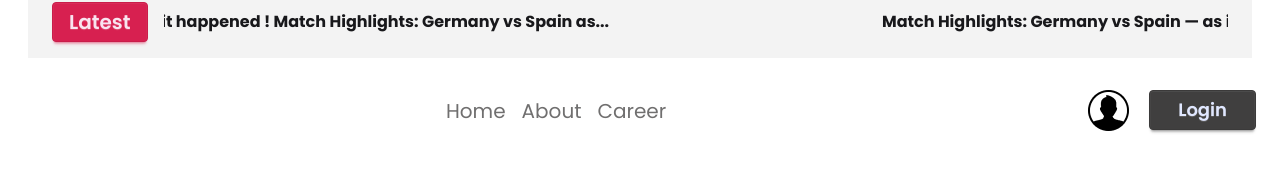
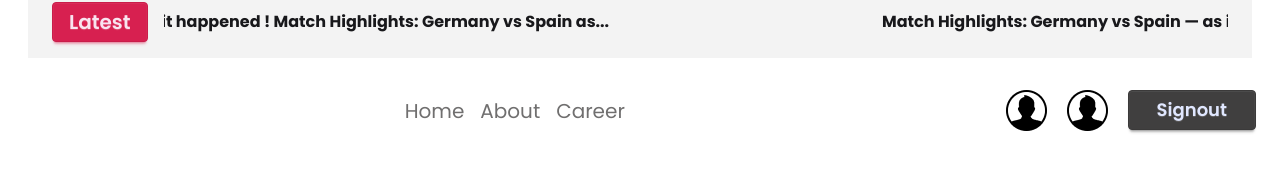
Before and after one commit to imtiaz-al-kabir/dragon-news, a React (Vite) app: page /category/1 in a window 1280 px wide. Shown: the part 230-401 px from the top of the page. Built offline with nearby package versions, Linux system fonts and the light colour scheme; no server answers; sample sign-in values are in the browser's storage.

Commit message:
register and signout functionality done

```diff
--- a/package.json
+++ b/package.json
@@ -12,6 +12,7 @@
   "dependencies": {
     "@tailwindcss/vite": "^4.1.14",
     "date-fns": "^4.1.0",
+    "firebase": "^12.4.0",
     "react": "^19.1.1",
     "react-dom": "^19.1.1",
     "react-fast-marquee": "^1.6.5",
--- a/src/Components/Navbar.jsx
+++ b/src/Components/Navbar.jsx
@@ -1,13 +1,23 @@
+import { use } from "react";
 import { Link, NavLink } from "react-router";
-import user from "../assets/user.png";
-
+import { AuthContext } from "../Context/AuthContext";
+import userImg from "../assets/user.png";
 const Navbar = () => {
+  const { user, signoutUser } = use(AuthContext);
   const navLink = [
     { path: "/", label: "Home" },
     { path: "/about", label: "About" },
     { path: "/career", label: "Career" },
   ];
+  console.log(user);
 
+  const handleSignOut = () => {
+    signoutUser()
+      .then(() => {
+        alert("logout successfully");
+      })
+      .catch((error) => console.log(error.message));
+  };
   return (
     <div className="flex flex-col sm:flex-row justify-between items-center mt-8 px-6">
       <div></div>
@@ -25,8 +35,21 @@ const Navbar = () => {
         ))}
       </div>
       <div className="flex gap-5">
-        <img src={user} alt="" />
-        <Link to="/auth/login" className="btn btn-primary px-7 text-lg">Login</Link>
+        {user ? <img src={userImg} alt="" /> : <img src={userImg} alt="" />}
+        <img src={userImg} alt="" />
+
+        {user ? (
+          <button
+            onClick={handleSignOut}
+            className="btn btn-primary px-7 text-lg"
+          >
+            Signout
+          </button>
+        ) : (
+          <Link to="/auth/login" className="btn btn-primary px-7 text-lg">
+            Login
+          </Link>
+        )}
       </div>
     </div>
   );
--- /dev/null
+++ b/src/Context/AuthContext.jsx
@@ -0,0 +1,4 @@
+import React, { createContext } from 'react';
+
+
+export const AuthContext=createContext()
--- /dev/null
+++ b/src/Context/AuthProvider.jsx
@@ -0,0 +1,31 @@
+import {
+  createUserWithEmailAndPassword,
+  onAuthStateChanged,
+  signOut,
+} from "firebase/auth";
+import { useEffect, useState } from "react";
+import { auth } from "../Firebase/firebaseConfig";
+import { AuthContext } from "./AuthContext";
+const AuthProvider = ({ children }) => {
+  const [user, setUser] = useState(null);
+
+  const createUser = (email, password) => {
+    return createUserWithEmailAndPassword(auth, email, password);
+  };
+  const signoutUser=()=>{
+    return signOut(auth)
+  }
+
+  useEffect(() => {
+    const unsubscribe = onAuthStateChanged(auth, (currentUser) => {
+      setUser(currentUser);
+    });
+    return () => unsubscribe();
+  }, []);
+
+  const authInfo = { createUser, user, setUser,signoutUser };
+
+  return <AuthContext value={authInfo}>{children}</AuthContext>;
+};
+
+export default AuthProvider;
--- /dev/null
+++ b/src/Firebase/firebaseConfig.js
@@ -0,0 +1,20 @@
+import { initializeApp } from "firebase/app";
+import { getAuth } from "firebase/auth";
+
+// TODO: Replace the following with your app's Firebase project configuration
+// See: https://firebase.google.com/docs/web/learn-more#config-object
+const firebaseConfig = {
+  apiKey: "AIzaSyCpmThkBaONAnNuq6Ygc5UrU84v_1auS2E",
+  authDomain: "dragon-news-for-breaking.firebaseapp.com",
+  projectId: "dragon-news-for-breaking",
+  storageBucket: "dragon-news-for-breaking.firebasestorage.app",
+  messagingSenderId: "310653968361",
+  appId: "1:310653968361:web:a98a0f70fe6969f2437578"
+};
+
+// Initialize Firebase
+const app = initializeApp(firebaseConfig);
+
+
+// Initialize Firebase Authentication and get a reference to the service
+export const auth = getAuth(app);
--- a/src/Pages/Login.jsx
+++ b/src/Pages/Login.jsx
@@ -10,9 +10,9 @@ const Login = () => {
           </h1>
           <fieldset className="fieldset pt-7">
             <label className="label">Email</label>
-            <input type="email" className="input" placeholder="Email" />
-            <label className="label">Password</label>
-            <input type="password" className="input" placeholder="Password" />
+            <input type="email" className="input focus-within:outline-0" placeholder="Email" />
+            <label className="label ">Password</label>
+            <input type="password" className="input focus-within:outline-0" placeholder="Password" />
             <div>
               <a className="link link-hover">Forgot password?</a>
             </div>
--- a/src/Pages/Register.jsx
+++ b/src/Pages/Register.jsx
@@ -1,10 +1,33 @@
+import { use } from "react";
 import { Link } from "react-router";
+import { AuthContext } from "../Context/AuthContext";
 
 const Register = () => {
+  const { createUser, setUser } = use(AuthContext);
+  const handleRegister = (e) => {
+    e.preventDefault();
+    const fname = e.target.name.value;
+    const photo = e.target.photo.value;
+    const email = e.target.email.value;
+    const password = e.target.password.value;
+    createUser(email, password)
+      .then((userCredential) => {
+        // Signed in
+        const user = userCredential.user;
+
+        setUser(user);
+        // ...
+      })
+      .catch((error) => {
+        const errorCode = error.code;
+        const errorMessage = error.message;
+        console.log(errorMessage);
+      });
+  };
   return (
     <div className="flex justify-center items-center min-h-screen">
       <div className="card bg-base-100 w-full max-w-sm shrink-0 shadow-2xl">
-        <div className="card-body">
+        <form onSubmit={handleRegister} className="card-body">
           <h1 className="border-b border-gray-300 text-center py-10 text-2xl font-bold">
             Register your account
           </h1>
@@ -12,24 +35,42 @@ const Register = () => {
             <label className="label">Your Name</label>
             <input
               type="text"
-              className="input"
+              name="fname"
+              className="input focus-within:outline-0"
               placeholder="Enter your name"
+              required
             />
             <label className="label">Photo URL</label>
             <input
+              name="photo"
               type="text"
-              className="input"
+              className="input focus-within:outline-0"
               placeholder="Enter Your Photo url"
+              required
             />
             <label className="label">Email</label>
-            <input type="email" className="input" placeholder="Email" />
+            <input
+              name="email"
+              type="email"
+              className="input focus-within:outline-0"
+              placeholder="Email"
+              required
+            />
             <label className="label">Password</label>
-            <input type="password" className="input" placeholder="Password" />
+            <input
+              name="password"
+              type="password"
+              className="input focus-within:outline-0"
+              placeholder="Password"
+              required
+            />
             <label className="label pt-2">
-              <input type="checkbox" className="checkbox" />
+              <input type="checkbox" className="checkbox" required />
               Accept Term & Conditions
             </label>
-            <button className="btn btn-neutral mt-2">Register</button>
+            <button type="submit" className="btn btn-neutral mt-2">
+              Register
+            </button>
             <p className="text-center pt-5">
               Already Have An Account ?{" "}
               <Link className="text-secondary" to="/auth/login">
@@ -37,7 +78,7 @@ const Register = () => {
               </Link>{" "}
             </p>
           </fieldset>
-        </div>
+        </form>
       </div>
     </div>
   );
--- a/src/main.jsx
+++ b/src/main.jsx
@@ -1,11 +1,14 @@
 import { StrictMode } from "react";
 import { createRoot } from "react-dom/client";
 import { RouterProvider } from "react-router";
+import AuthProvider from "./Context/AuthProvider.jsx";
 import "./index.css";
 import { router } from "./Routes/Routes.jsx";
 
 createRoot(document.getElementById("root")).render(
   <StrictMode>
-    <RouterProvider router={router} />
+    <AuthProvider>
+      <RouterProvider router={router} />
+    </AuthProvider>
   </StrictMode>
 );
```
Also changed, not shown: 1 other file (tests, documents, lock files or other folders).
